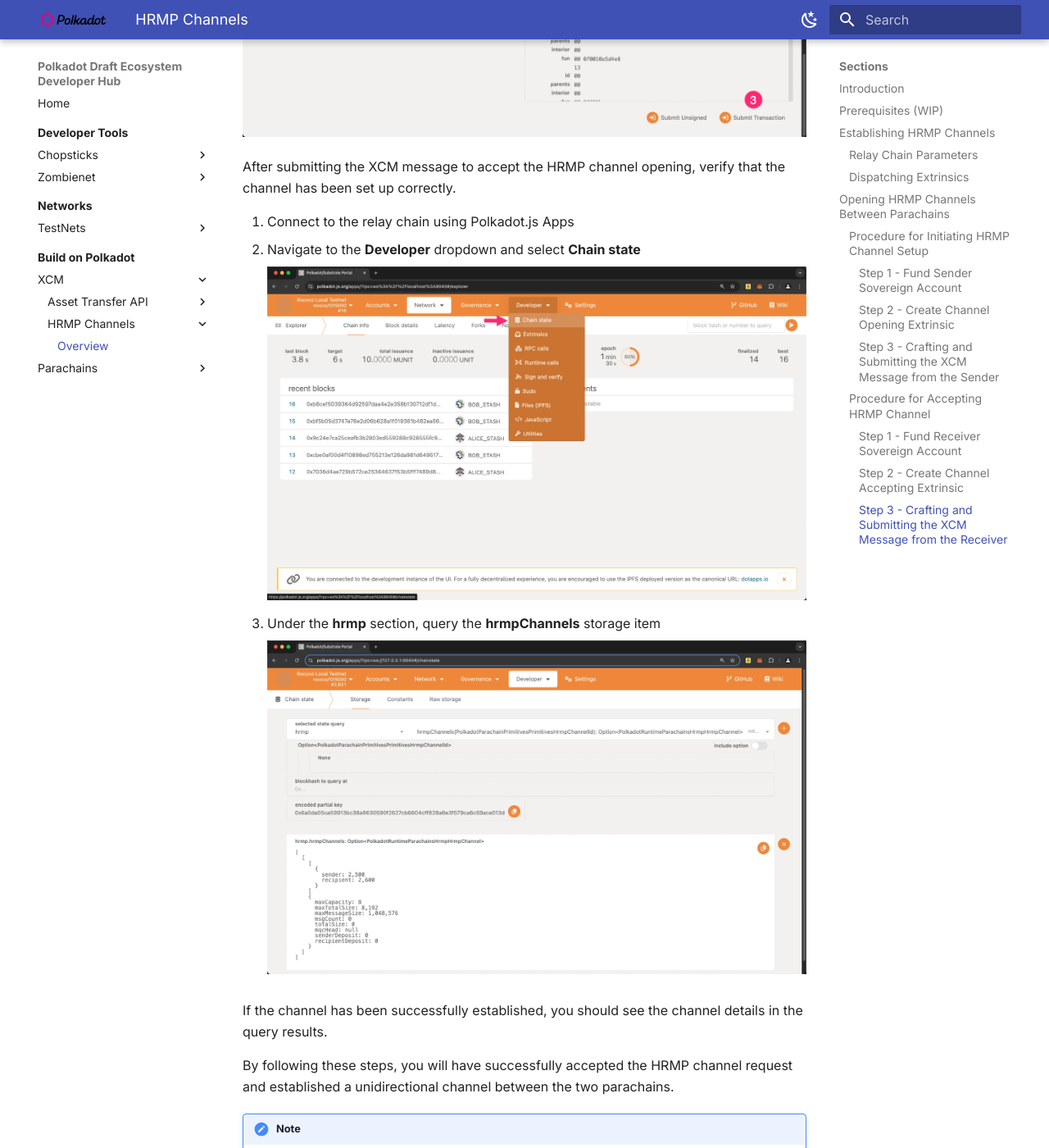
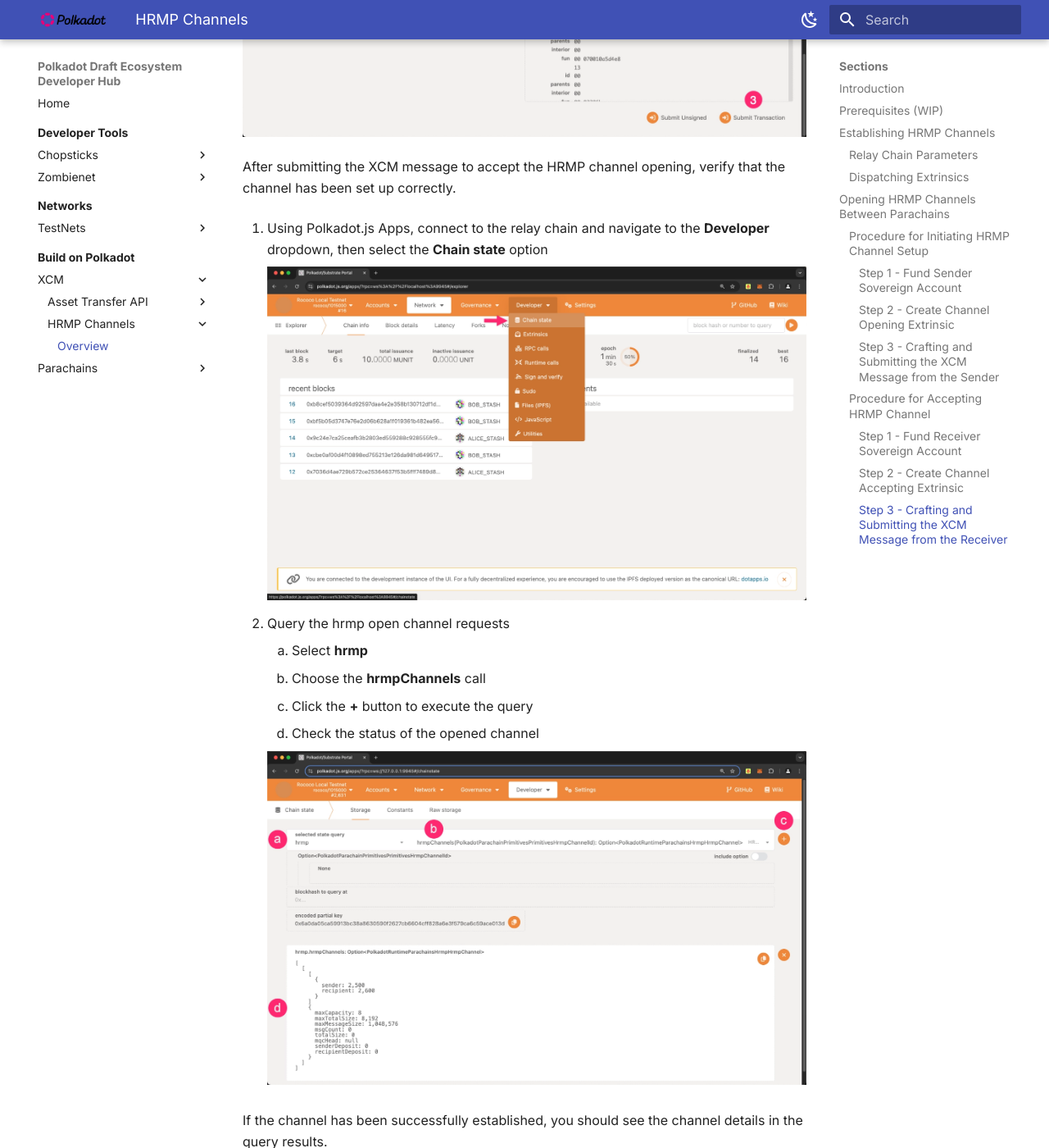
Before and after one commit to papermoonio/polkadot-ecosystem-docs-draft, an MkDocs documentation site: the page built from docs/build-on-polkadot/xcm/hrmp-channels/overview.md, in a window 1280 px wide and 1400 px high, scrolled down 12876 px. Shown: the whole window at 82% size. Built offline with MkDocs 1.6.1 and Material for MkDocs 9.7.7, drawn with Linux system fonts in a browser that asks for light colours.

Commit message:
Update last image

```diff
--- a/docs/build-on-polkadot/xcm/hrmp-channels/overview.md
+++ b/docs/build-on-polkadot/xcm/hrmp-channels/overview.md
@@ -207,12 +207,15 @@
 
 After submitting the XCM message to accept the HRMP channel opening, verify that the channel has been set up correctly.
 
-1. Connect to the relay chain using Polkadot.js Apps
-2. Navigate to the **Developer** dropdown and select **Chain state**
+1. Using Polkadot.js Apps, connect to the relay chain and navigate to the **Developer** dropdown, then select the **Chain state** option
 
     ![](/polkadot-ecosystem-docs-draft/images/build-on-polkadot/hrmp-channels/hrmp-channels-11.webp)
 
-3. Under the **hrmp** section, query the **hrmpChannels** storage item
+2. Query the hrmp open channel requests
+    1. Select **hrmp**
+    2. Choose the **hrmpChannels** call
+    3. Click the **+** button to execute the query
+    4. Check the status of the opened channel
 
     ![](/polkadot-ecosystem-docs-draft/images/build-on-polkadot/hrmp-channels/hrmp-channels-10.webp)
 
```
Also changed, not shown: docs/images/build-on-polkadot/hrmp-channels/hrmp-channels-10.webp.
